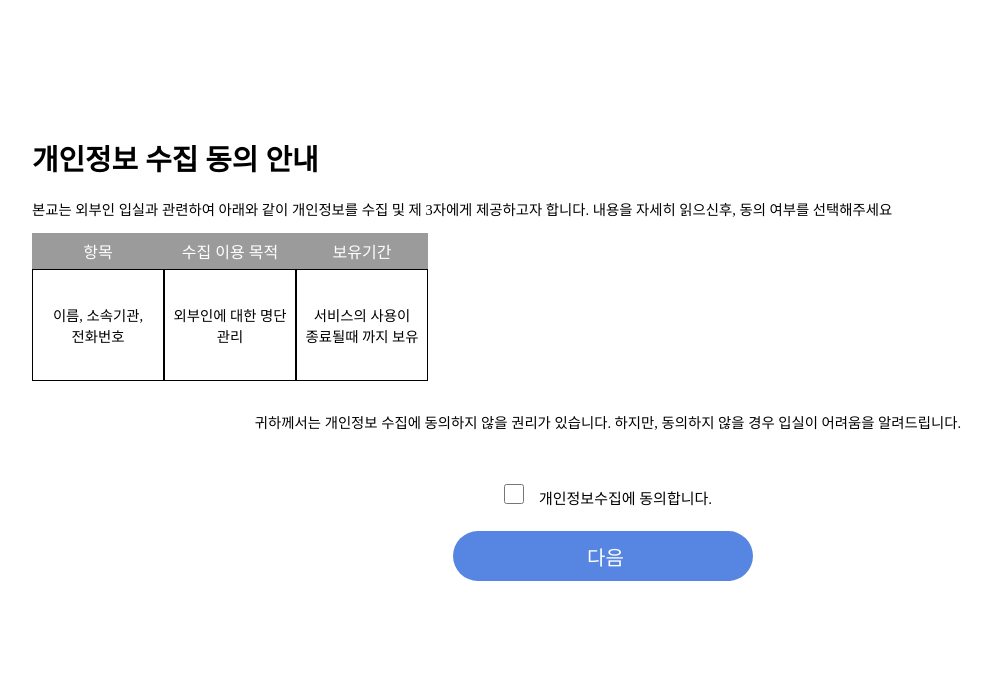
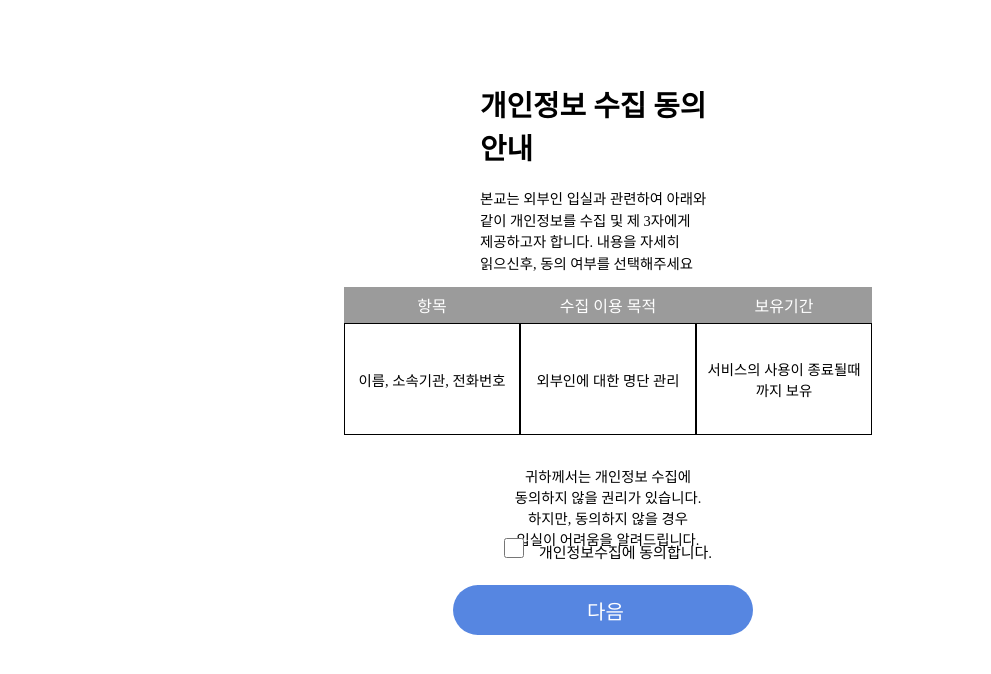
Before and after one commit to Resten1497/Entry_FrontTest, a React (Create React App) app: page /privacy in a window 1280 px wide. Shown: the top 674 px of the page, without its empty margins (32-1023 px from the left). Built offline with nearby package versions, Linux system fonts and the light colour scheme; a web font is replaced by a local one.

Commit message:
Web Page Init

```diff
--- a/src/container/PrivacyContainer/index.jsx
+++ b/src/container/PrivacyContainer/index.jsx
@@ -68,6 +68,9 @@ export default Privacy;
 const TableBody = styled.tbody``;
 const TableTr = styled.tr``;
 const TableTh = styled.th`
+  @media (min-width: 481px) {
+    width: 170px;
+  }
   background: #9b9b9b;
   padding: 3px;
   width: 120px;
@@ -94,21 +97,20 @@ const OptionalLabel = styled.p`
   height: 40px;
   text-align: center;
   word-break: keep-all;
+  @media (min-width: 481px) {
+    width: 15vw;
+  }
 `;
 const Container = styled.div`
   width: 100vw;
   height: 90vh;
   overflow: hidden;
-  @media (max-width: 310px) {
-    width: 100vw;
-    height: 100vh;
-  }
 `;
 const LabelContent = styled.div`
   height: 10vh;
 `;
 const Main = styled.div`
-  width: 100%;
+  width: 100vw;
   height: 100%;
   margin: 0 auto;
   display: flex;
@@ -127,13 +129,16 @@ const Content = styled.div`
   flex-direction: column;
   line-height: 1.5;
   justify-content: center;
-  align-items: flex-start;
+
+  @media (min-width: 481px){
+    width: 20vw;
+  }
 `;
 const TableContent = styled.div`
   display: flex;
   width: 90vw;
   height: 20vh;
-
+  justify-content: center;
   align-items: flex-end;
   padding-bottom: 30px;
 `;
```
